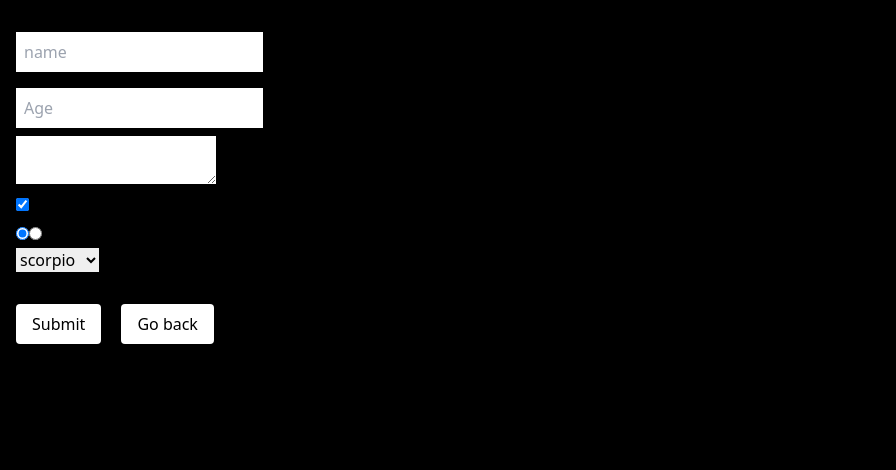
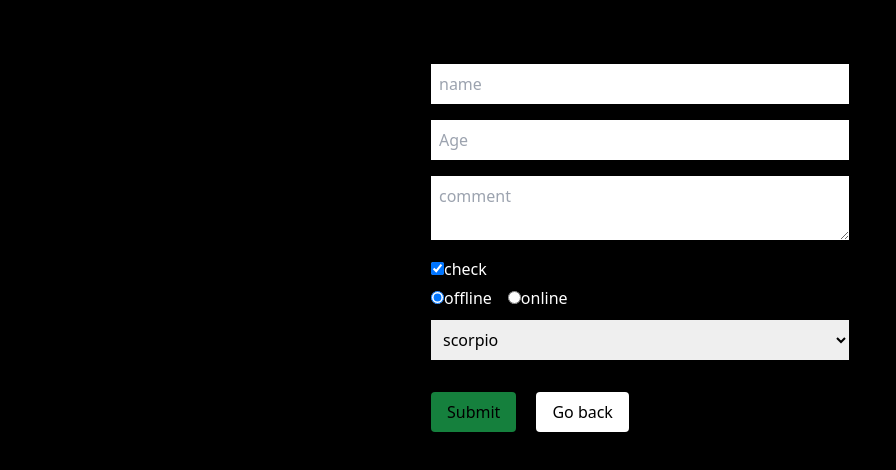
Before and after one commit to megha8191/formapp, a React (Create React App) app: page /form in a window 1280 px wide. Shown: the top 470 px of the page, without its empty margins (0-896 px from the left). Built offline with nearby package versions, Linux system fonts and the light colour scheme.

Commit message:
styled first form

```diff
--- a/src/components/Formcmpt.js
+++ b/src/components/Formcmpt.js
@@ -31,23 +31,23 @@ const Formcmpt =()=>{
       }
 
       return (
-        <div className="">
+        <div className="w-[450px] mx-auto py-8 text-white" >
            <form onSubmit={handleform}>
             <div className='px-4'>
-             <br/><input className='my-2 border-1 p-2 border-gray-300' type='text' placeholder='name' name='fname' onChange={handleChange}/>
-             <br/><input className='my-2 border-1 p-2 border-gray-300' type='number' placeholder='Age' name='age' onChange={handleChange}/>
-             <br/><textarea name='comment' onChange={handleChange}/>
-             <br/><input className='my-2 border-1 p-2 border-gray-300' type='checkbox' checked={formdata.check} name='check' onChange={handleChange}/>
+             <br/><input className='my-2 border-1 p-2 border-gray-300 w-full text-black' type='text' placeholder='name' name='fname' onChange={handleChange}/>
+             <br/><input className='my-2 border-1 p-2 border-gray-300 w-full text-black' type='number' placeholder='Age' name='age' onChange={handleChange}/>
+             <br/><textarea name='comment'className='my-2 border-1 p-2 border-gray-300 w-full text-black' onChange={handleChange} placeholder='comment'/>
+             <br/><input className='my-2 border-1 p-2 border-gray-300  text-black' type='checkbox' checked={formdata.check} name='check' onChange={handleChange}/>check
              <fieldset>
-              <input className='my-2 border-1 p-2 border-gray-300' type='radio' name='mode' value="offline" onChange={handleChange} checked={(formdata.mode==="offline")}/>
-              <input className='my-2 border-1 p-2 border-gray-300' type='radio' name='mode' value="online" onChange={handleChange} checked={(formdata.mode==="online")}/>
+              <input className='my-2 border-1 p-2 border-gray-300 ' type='radio' name='mode' value="offline" onChange={handleChange} checked={(formdata.mode==="offline")}/>offline
+              <input className='my-2 border-1 p-2 border-gray-300 ml-4' type='radio' name='mode' value="online" onChange={handleChange} checked={(formdata.mode==="online")}/>online
              </fieldset>
-             <select value={formdata.car} name='car' className='mb-2' onChange={handleChange}>
+             <select value={formdata.car} name='car' className='mb-2'className='my-2 border-1 p-2 border-gray-300 w-full text-black'  onChange={handleChange}>
               <option name="scorpio">scorpio</option>
               <option name="thar">thar</option>
               <option name="fortuner">fortuner</option>
              </select>
-             <br/><br/><button  className='bg-white text-black py-2 px-4 rounded mr-5 '  type='submit'>Submit</button>
+             <br/><br/><button  className='bg-green-700 text-black py-2 px-4 rounded mr-5 '  type='submit'>Submit</button>
              <button className='bg-white text-black py-2 px-4 rounded ' onClick={()=>{
               navigate(-1);
              }}>Go back</button>
--- a/src/components/Signup.js
+++ b/src/components/Signup.js
@@ -32,7 +32,8 @@ const Signup = ({setIslogin}) => {
         if((signdata.password)===(signdata.confirmPassword)){
             setIslogin(true);
             navigate('/dashboard');
-            toast.success('Account created')
+            toast.success('Account created');
+
             console.log('ACCOUNT DETAILS')
             console.log(signdata)
         }
```
